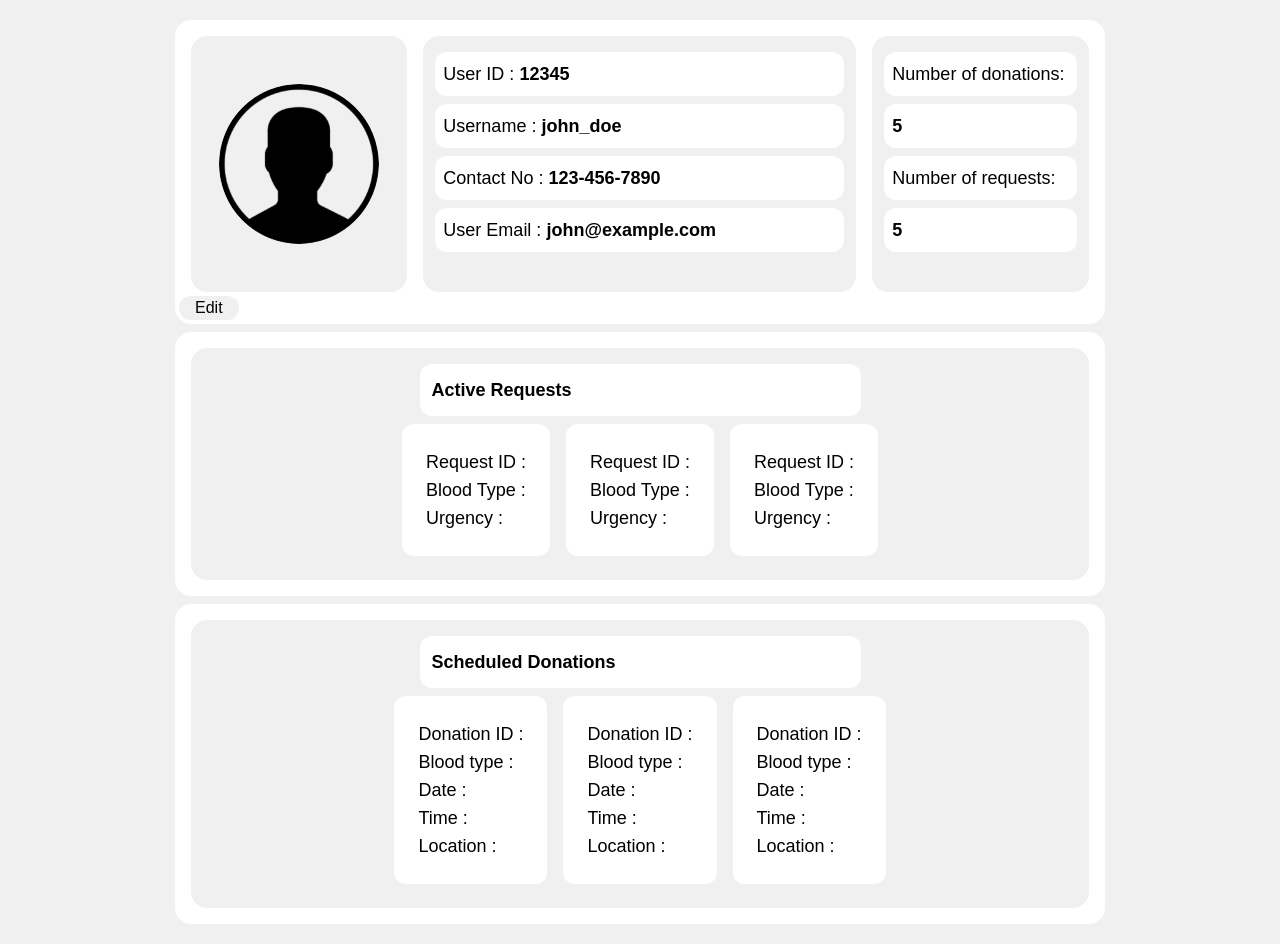
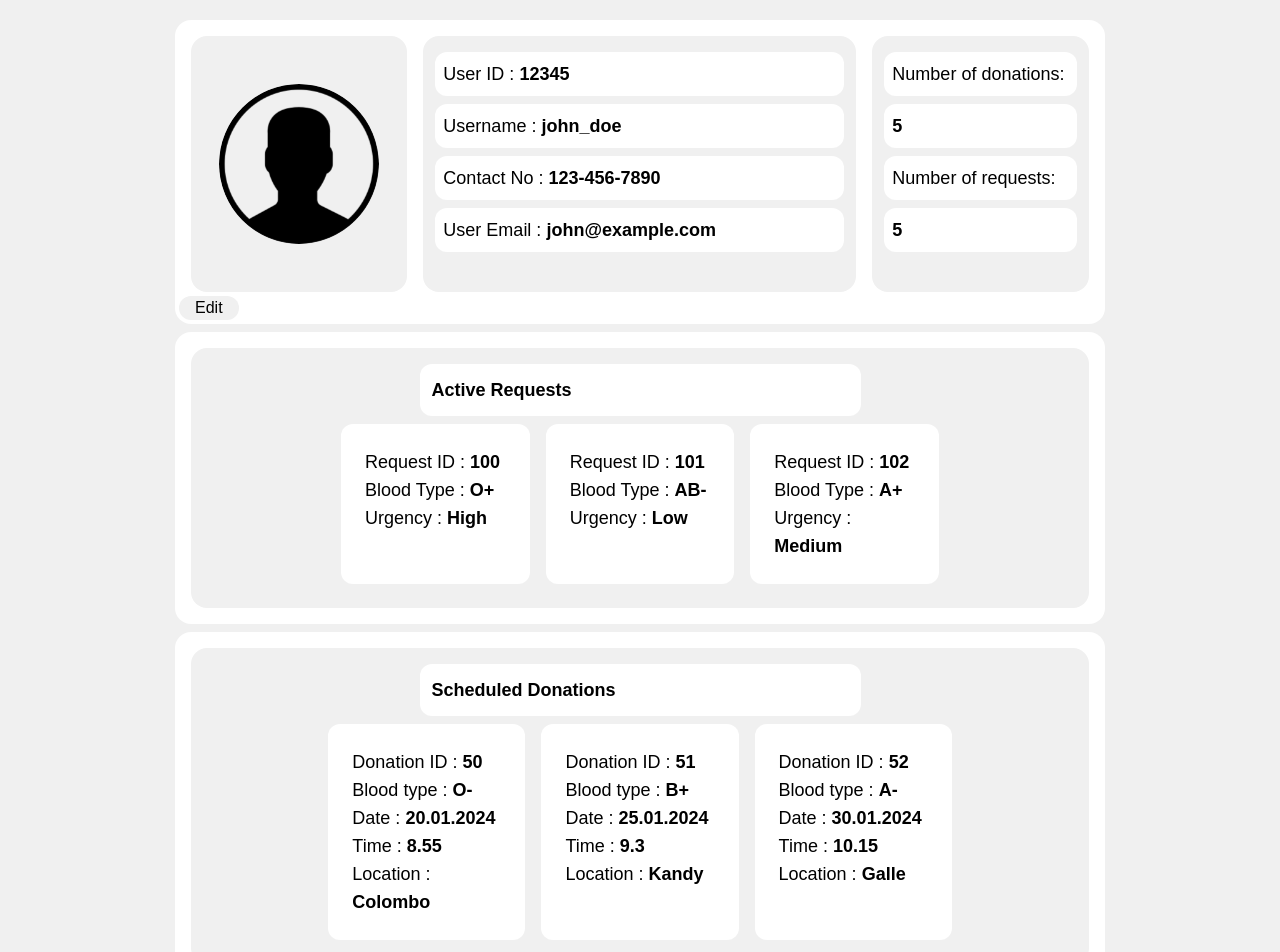
Before and after one commit to thisha-me/blood-chain-frontend, a React (Create React App) app: page / in a window 1280 px wide. Shown: the top 952 px of the page. Built offline with nearby package versions, Linux system fonts and the light colour scheme.

Commit message:
Update user profile page

```diff
--- a/src/Pages/userProfilePage.js
+++ b/src/Pages/userProfilePage.js
@@ -11,27 +11,18 @@ const UserProfile = () => {
     numberOfRequests: 5,
 
     //active request
-
-  activeRequest: [
-    {
-      requestid: '100',
-      bloodtype: 'O+',
-      urgency : 'High'
-    },
-    {
-      donationid: '50',
-      bloodtype2: 'O-',
-      date: "20.01.2024",
-      time: 8.55 ,
-      location:'Colombo'
-    }
-
-  ]
-
+    requests: [
+      { requestId: '100', bloodtype: 'O+', urgency: 'High' },
+      { requestId: '101', bloodtype: 'AB-', urgency: 'Low' },
+      { requestId: '102', bloodtype: 'A+', urgency: 'Medium' }
+    ],
 
     //scheduled donations
-
-
+    donations: [
+      { donationid: '50', bloodtype: 'O-', date: "20.01.2024", time: 8.55, location: 'Colombo' },
+      { donationid: '51', bloodtype: 'B+', date: "25.01.2024", time: 9.30, location: 'Kandy' },
+      { donationid: '52', bloodtype: 'A-', date: "30.01.2024", time: 10.15, location: 'Galle' }
+    ]
   });
 
   return (
@@ -47,34 +38,34 @@ const UserProfile = () => {
         </div>
         <div className="bg-[#F0F0F0] w-full sm:w-1/2 p-1 h-64 mb-4 sm:ml-4 rounded-2xl relative">
           <div className="text-black font-bold text-lg text-left flex flex-col justify-items-center my-3">
-            <label className="font-medium text-lg rounded-xl mx-2 mb-2 bg-white p-2">
+            <div className="font-medium text-lg rounded-xl mx-2 mb-2 bg-white p-2">
               User ID : <span className="font-bold text-lg text-black">{userState.userId}</span>
-            </label>
-            <label className="font-medium text-lg rounded-xl mx-2 mb-2 bg-white p-2">
+            </div>
+            <div className="font-medium text-lg rounded-xl mx-2 mb-2 bg-white p-2">
               Username : <span className="font-bold text-lg text-black">{userState.username}</span>
-            </label>
-            <label className="font-medium text-lg rounded-xl mx-2 mb-2 bg-white p-2">
+            </div>
+            <div className="font-medium text-lg rounded-xl mx-2 mb-2 bg-white p-2">
               Contact No : <span className="font-bold text-lg text-black">{userState.contactNo}</span>
-            </label>
-            <label className="font-medium text-lg rounded-xl mx-2 mb-2 bg-white p-2">
+            </div>
+            <div className="font-medium text-lg rounded-xl mx-2 mb-2 bg-white p-2">
               User Email : <span className="font-bold text-lg text-black">{userState.userEmail}</span>
-            </label>
+            </div>
           </div>
         </div>
         <div className="bg-[#F0F0F0] w-full sm:w-1/4 p-1 h-64 mb-4 sm:ml-4 rounded-2xl relative">
           <div className="text-black font-bold text-lg text-left flex flex-col justify-items-center my-3">
-            <label className="font-medium text-lg rounded-xl  mx-2 mb-2 bg-white p-2">
+            <div className="font-medium text-lg rounded-xl  mx-2 mb-2 bg-white p-2">
               Number of donations:
-            </label>
-            <label className="font-bold text-lg rounded-xl  mx-2 mb-2   bg-white p-2">
+            </div>
+            <div className="font-bold text-lg rounded-xl  mx-2 mb-2   bg-white p-2">
               {userState.numberOfDonations}
-            </label>
-            <label className="font-medium text-lg rounded-xl  mx-2 mb-2 bg-white p-2">
+            </div>
+            <div className="font-medium text-lg rounded-xl  mx-2 mb-2 bg-white p-2">
               Number of requests:
-            </label>
-            <label className="font-bold text-lg rounded-xl  mx-2 mb-2   bg-white p-2">
+            </div>
+            <div className="font-bold text-lg rounded-xl  mx-2 mb-2   bg-white p-2">
               {userState.numberOfRequests}
-            </label>
+            </div>
           </div>
         </div>
         <button className="bg-[#F0F0F0] font-medium text-black px-4 absolute bottom-0 left-0 m-1 rounded-2xl">
@@ -82,133 +73,64 @@ const UserProfile = () => {
         </button>
       </div>
 
-      {/* Activate request part */}
-
+      {/* Active Requests part */}
       <div className="bg-white flex flex-col sm:flex-row w-full sm:w-3/4 pt-4 rounded-2xl relative mt-2">
         <div className="bg-[#F0F0F0] w-full mr-4 h-58 mb-4 sm:ml-4 rounded-2xl relative max">
-          <div className="text-black font-bol text-lg text-left justify-items-center my-2 p-2">
-            <label className="font-bold text-lg flex   rounded-xl mx-2 mb-2 bg-white p-3 sm:w-1/2">
+          <div className="text-black font-bold text-lg text-left justify-items-center my-2 p-2">
+            <div className="font-bold text-lg flex rounded-xl mx-2 mb-2 bg-white p-3 sm:w-1/2">
               Active Requests
-            </label>
+            </div>
             <div className="flex">
-
-              <label className="font-medium text-lg rounded-xl mx-2 mb-2 bg-white  p-6 sm:w-1/3">
+              {userState.requests.map((request, index) => (
+                <div key={index} className="font-medium text-lg rounded-xl mx-2 mb-2 bg-white p-6 sm:w-1/3">
                   <div>
-                Request ID : <span className="font-bold text-lg text-black ">{userState.requestid}</span>
+                    Request ID : <span className="font-bold text-lg text-black">{request.requestId}</span>
                   </div>
                   <div>
-                Blood Type : <span className="font-bold text-lg text-black ">{userState.bloodtype}</span>
+                    Blood Type : <span className="font-bold text-lg text-black">{request.bloodtype}</span>
                   </div>
                   <div>
-                Urgency : <span className="font-bold text-lg text-black ">{userState.urgency}</span>
+                    Urgency : <span className="font-bold text-lg text-black">{request.urgency}</span>
                   </div>
-
-              </label>
-
-              <label className="font-medium text-lg rounded-xl mx-2 mb-2 bg-white p-6  sm:w-1/3">
-                <div>
-                Request ID : <span className="font-bold text-lg text-black ">{userState.requestid}</span>
                 </div>
-                <div>
-                Blood Type : <span className="font-bold text-lg text-black ">{userState.bloodtype}</span>
-                </div>
-                <div>
-                Urgency : <span className="font-bold text-lg text-black ">{userState.urgency}</span>
-                </div>
-
-              </label>
-
-              <label className="font-medium text-lg rounded-xl mx-2 mb-2 bg-white p-6  sm:w-1/3">
-                <div>
-                Request ID : <span className="font-bold text-lg text-black ">{userState.requestid}</span>
-                </div>
-                <div>
-                Blood Type : <span className="font-bold text-lg text-black ">{userState.bloodtype}</span>
-                </div>
-                <div>
-                Urgency : <span className="font-bold text-lg text-black ">{userState.urgency}</span>
-                </div>
-
-              </label>
+              ))}
             </div>
           </div>
         </div>
       </div>
 
       {/* Scheduled Donations part */}
-
       <div className="bg-white flex flex-col sm:flex-row w-full sm:w-3/4 pt-4 rounded-2xl relative mt-2">
         <div className="bg-[#F0F0F0] w-full mr-4 h-58 mb-4 sm:ml-4 rounded-2xl relative max">
-          <div className="text-black font-bol text-lg text-left justify-items-center my-2 p-2">
-            <label className="font-bold text-lg flex   rounded-xl mx-2 mb-2 bg-white p-3 sm:w-1/2">
+          <div className="text-black font-bold text-lg text-left justify-items-center my-2 p-2">
+            <div className="font-bold text-lg flex rounded-xl mx-2 mb-2 bg-white p-3 sm:w-1/2">
               Scheduled Donations
-            </label>
+            </div>
             <div className="flex">
-
-              <label className="font-medium text-lg rounded-xl mx-2 mb-2 bg-white  p-6 sm:w-1/3">
+              {userState.donations.map((donation, index) => (
+                <div key={index} className="font-medium text-lg rounded-xl mx-2 mb-2 bg-white p-6 sm:w-1/3">
                   <div>
-                Donation ID : <span className="font-bold text-lg text-black ">{userState.donationid}</span>
+                    Donation ID : <span className="font-bold text-lg text-black">{donation.donationid}</span>
                   </div>
                   <div>
-                Blood type : <span className="font-bold text-lg text-black ">{userState.bloodtype2}</span>
+                    Blood type : <span className="font-bold text-lg text-black">{donation.bloodtype}</span>
                   </div>
                   <div>
-                Date  : <span className="font-bold text-lg text-black ">{userState.date}</span>
+                    Date  : <span className="font-bold text-lg text-black">{donation.date}</span>
                   </div>
                   <div>
-                Time : <span className="font-bold text-lg text-black ">{userState.time}</span>
+                    Time : <span className="font-bold text-lg text-black">{donation.time}</span>
                   </div>
                   <div>
-                Location : <span className="font-bold text-lg text-black ">{userState.location}</span>
+                    Location : <span className="font-bold text-lg text-black">{donation.location}</span>
                   </div>
-
-              </label>
-
-              <label className="font-medium text-lg rounded-xl mx-2 mb-2 bg-white  p-6 sm:w-1/3">
-                <div>
-                Donation ID : <span className="font-bold text-lg text-black ">{userState.donationid}</span>
                 </div>
-                <div>
-                Blood type : <span className="font-bold text-lg text-black ">{userState.bloodtype2}</span>
-                </div>
-                <div>
-                Date  : <span className="font-bold text-lg text-black ">{userState.date}</span>
-                </div>
-                <div>
-                Time : <span className="font-bold text-lg text-black ">{userState.time}</span>
-                </div>
-                <div>
-                Location : <span className="font-bold text-lg text-black ">{userState.location}</span>
-                </div>
-
-              </label>
-              <label className="font-medium text-lg rounded-xl mx-2 mb-2 bg-white  p-6 sm:w-1/3">
-                <div>
-                Donation ID : <span className="font-bold text-lg text-black ">{userState.donationid}</span>
-                </div>
-                <div>
-                Blood type : <span className="font-bold text-lg text-black ">{userState.bloodtype2}</span>
-                </div>
-                <div>
-                Date  : <span className="font-bold text-lg text-black ">{userState.date}</span>
-                </div>
-                <div>
-                Time : <span className="font-bold text-lg text-black ">{userState.time}</span>
-                </div>
-                <div>
-                Location : <span className="font-bold text-lg text-black ">{userState.location}</span>
-                </div>
-
-              </label>
+              ))}
             </div>
           </div>
         </div>
       </div>
     </div>
-
-
-    ///////////////////////////////////////////////////// Thenuka( History part) ///////////////////////////////////////////////////////////////////
-
   );
 };
 
```
Lines whose indentation alone changed are shown as unchanged.
